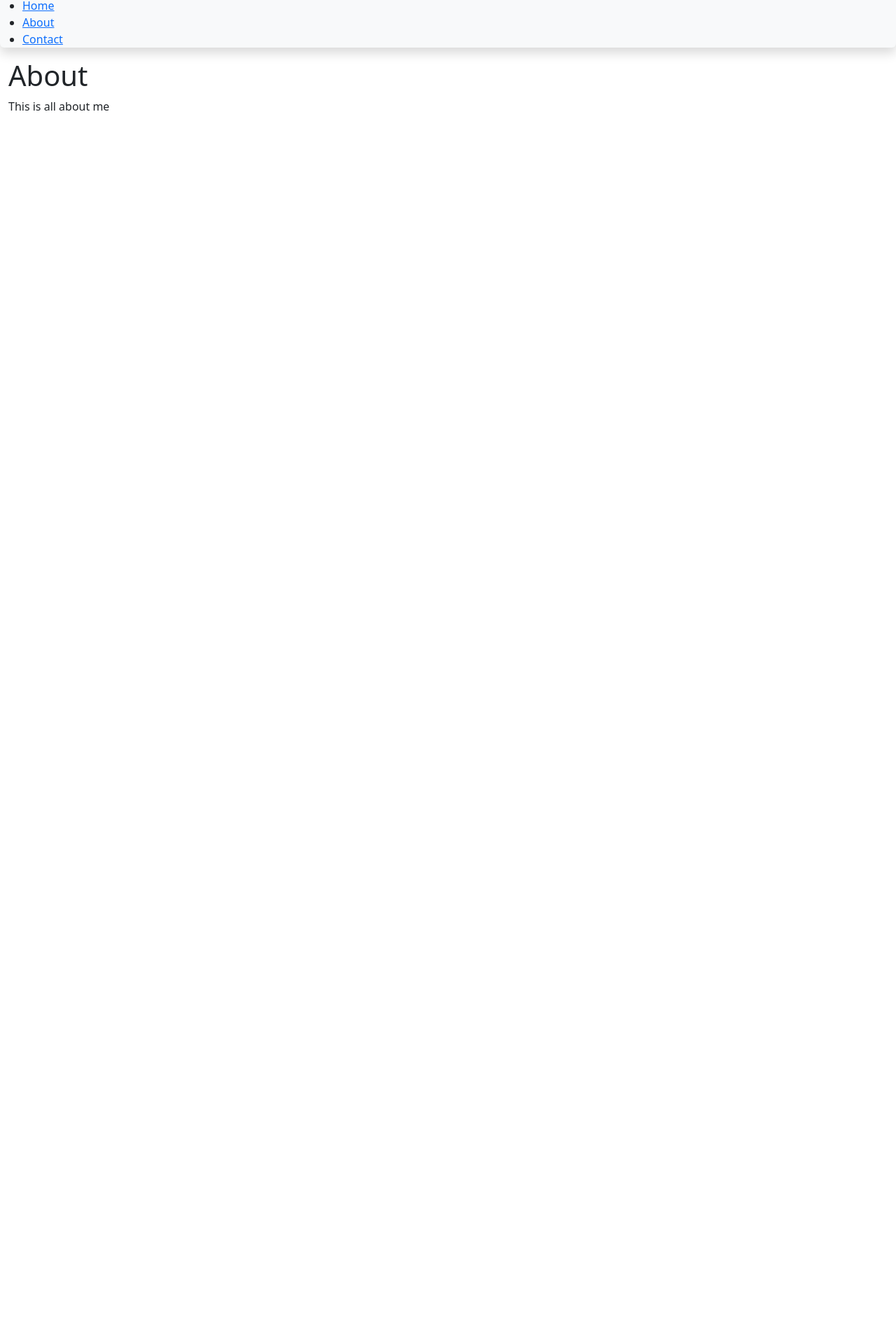
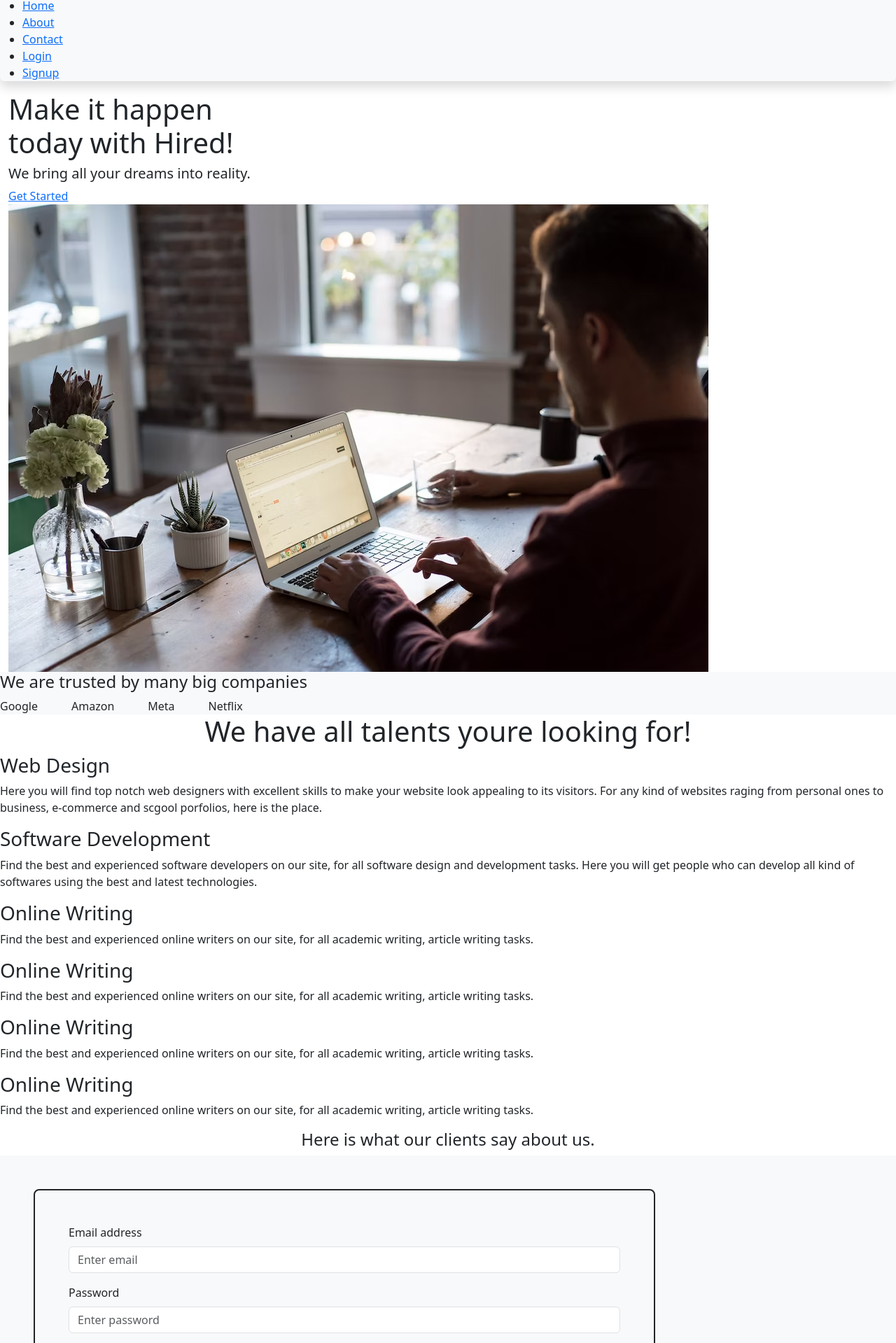
Before and after one commit to munyi-victor/hired, a React (Create React App) app: page /about in a window 1280 px wide. Shown: the part 108-2027 px from the top of the page at 70% size. Before the commit the page ends 800 px from the top, so only its background shows below. Built offline with nearby package versions, Linux system fonts and the light colour scheme.

Commit message:
designed clients, about and reviews parts

```diff
--- a/src/App.css
+++ b/src/App.css
@@ -7,3 +7,5 @@
 @import url("./styles/Topnav.css");
 @import url("./styles/About.css");
 @import url("./styles/Landing.css");
+@import url("./styles/Clients.css");
+@import url("./styles/Reviews.css");
--- a/src/App.js
+++ b/src/App.js
@@ -1,11 +1,37 @@
 import React from "react";
 
 import './App.css';
-import Home from "./components/Home";
+// import { BrowserRouter, Routes, Route } from "react-router-dom";
+
+import Topnav from "./components/Topnav";
+import Landing from "./components/Landing";
+import About from "./components/About";
+import Contact from "./components/Contact";
+import Clients from "./components/Clients";
+import Reviews from "./components/Reviews";
 
 const App = () => {
   return (
-    <Home/>
+    <>
+      <div>
+        <Topnav/>
+        <Landing />
+        <Clients />
+        <About />
+        <Reviews/>
+        <Contact />
+      </div>
+
+
+    </>
+    // <BrowserRouter>
+    //     <Topnav />
+    //     <Routes>
+    //       <Route path="/" element={<Landing />} />
+    //       <Route path="/about" element={<About />} />
+    //       <Route path="/contact" element={<Contact />} />
+    //     </Routes>
+    //   </BrowserRouter>
   );
 };
 
--- a/src/components/About.js
+++ b/src/components/About.js
@@ -2,13 +2,63 @@ import React from 'react'
 
 const About = () => {
   return (
-    <div className="container-fluid" id="about">
-      <h1>About</h1>
-      <p>This is all about me</p>
+    <div className="about" id="about">
+      <div className="abt-head">
+        <center>
+          <h1>We have all talents youre looking for!</h1>
+        </center>
+      </div>
+
+      <div className="talents">
+        <div className="talent">
+          <h3>Web Design</h3>
+          <p>
+            Here you will find top notch web designers with excellent skills to make your website look appealing to its visitors. For any kind of websites raging from personal ones to business, e-commerce and scgool porfolios, here is the place.
+          </p>
+        </div>
+
+        <div className="talent">
+          <h3>Software Development</h3>
+          <p>
+            Find the best and experienced software developers on our site, for all
+            software design and development tasks. Here you will get people who can develop all kind of softwares using the best and latest technologies.
+          </p>
+        </div>
+
+        <div className="talent">
+          <h3>Online Writing</h3>
+          <p>
+            Find the best and experienced online writers on our site, for all
+            academic writing, article writing tasks.
+          </p>
+        </div>
+
+        <div className="talent">
+          <h3>Online Writing</h3>
+          <p>
+            Find the best and experienced online writers on our site, for all
+            academic writing, article writing tasks.
+          </p>
+        </div>
+
+        <div className="talent">
+          <h3>Online Writing</h3>
+          <p>
+            Find the best and experienced online writers on our site, for all
+            academic writing, article writing tasks.
+          </p>
+        </div>
+
+        <div className="talent">
+          <h3>Online Writing</h3>
+          <p>
+            Find the best and experienced online writers on our site, for all
+            academic writing, article writing tasks.
+          </p>
+        </div>
+      </div>
     </div>
   );
 }
 
 export default About
-
-// 1//03psDR_6FGTiPCgYIARAAGAMSNwF-L9IrDqx1ZgDZ3s6riY41w5xtfK5P-Mp2lOLpKeglVuuPVUUnEJPQk1c4NDYIKbhT_AcYq9Y
--- /dev/null
+++ b/src/components/Clients.js
@@ -0,0 +1,27 @@
+import React from 'react'
+
+const Clients = () => {
+  return (
+    <div className="clients bg-light">
+      <div className='c-title'>
+        <h4>We are trusted by many big companies</h4>
+      </div>
+      <div className='d-flex gap-5 companies'>
+        <div>
+          <span>Google</span>
+        </div>
+        <div>
+          <span>Amazon</span>
+        </div>
+        <div>
+          <span>Meta</span>
+        </div>
+        <div>
+          <span>Netflix</span>
+        </div>
+      </div>
+    </div>
+  );
+}
+
+export default Clients;
--- a/src/components/Contact.js
+++ b/src/components/Contact.js
@@ -7,7 +7,7 @@ import Button from "react-bootstrap/esm/Button";
 
 const Contact = () => {
   return (
-    <div className="vh-90 container-fluid p-5" id="contact">
+    <div className="vh-90 p-5 bg-light" id="contact">
       <Form className="w-75 h-75 border border-2 border-dark p-5 rounded-3">
         <FormGroup className="mb-3">
           <FormLabel>Email address</FormLabel>
--- a/src/components/Home.js
+++ b/src/components/Home.js
@@ -8,14 +8,7 @@ import About from "./About";
 
 const Home = () => {
   return (
-    <BrowserRouter>
-      <Topnav />
-      <Routes>
-        <Route path="/" element={<Landing />} />
-        <Route path="/about" element={<About />} />
-        <Route path="/contact" element={<Contact />} />
-      </Routes>
-    </BrowserRouter>
+
   );
 }
 
--- /dev/null
+++ b/src/components/Reviews.js
@@ -0,0 +1,13 @@
+import React from "react";
+
+const Reviews = () => {
+  return (
+    <div className="reviews">
+      <center>
+        <h4>Here is what our clients say about us.</h4>
+      </center>
+    </div>
+  );
+}
+
+export default Reviews;
--- a/src/components/Topnav.js
+++ b/src/components/Topnav.js
@@ -1,6 +1,6 @@
 /* eslint-disable jsx-a11y/anchor-is-valid */
 import React, {useRef} from 'react';
-import { Link } from 'react-router-dom';
+// import { Link } from 'react-router-dom';
 
 const Topnav = () => {
   const menu = useRef();
@@ -29,16 +29,29 @@ const Topnav = () => {
         </span>
         <ul>
           <li>
-            <Link to="/" scroll={false}>
+            <a href="/" scroll={false}>
               Home
-            </Link>
+            </a>
           </li>
           <li>
-            <Link to="about">About</Link>
+            <a href="#about">About</a>
           </li>
           <li>
-            <Link to="contact">Contact</Link>
+            <a href="#contact">Contact</a>
           </li>
+
+          <div className='btns'>
+            <li>
+              <a href="#" className="button">
+                Login
+              </a>
+            </li>
+            <li>
+              <a href="#" className="button">
+                Signup
+              </a>
+            </li>
+          </div>
         </ul>
       </div>
     </div>
--- a/src/styles/About.css
+++ b/src/styles/About.css
@@ -0,0 +1,22 @@
+.about {
+  height: 100vh;
+  width: 100%;
+  padding-top: 20px;
+}
+
+.talents {
+  margin-top: 30px;
+  display: flex;
+  flex-wrap: wrap;
+  gap: 20px;
+  margin-left: 10vw;
+}
+
+.talents .talent {
+  height: 35vh;
+  width: 25vw;
+  background-color: #97cdff;
+  padding: 10px 20px;
+  border: 1px solid #333;
+  border-radius: 20px;
+}
--- /dev/null
+++ b/src/styles/Clients.css
@@ -0,0 +1,18 @@
+.clients {
+  height: 50vh;
+}
+
+.c-title {
+  padding-left: 30px;
+  padding-top: 15px;
+}
+
+.companies {
+  margin-left: 30px;
+  padding-bottom: 20px;
+}
+
+.companies span {
+  font-size: 18px;
+  font-weight: bold;
+}
--- /dev/null
+++ b/src/styles/Reviews.css
@@ -0,0 +1,5 @@
+.reviews {
+  background-color: #97cdff;
+  height: 50vh;
+  padding-top: 20px;
+}
--- a/src/styles/Topnav.css
+++ b/src/styles/Topnav.css
@@ -23,6 +23,7 @@
   text-decoration: none;
   font-size: 26px;
   color: #000;
+  cursor: pointer;
 }
 
 .open-menu {
@@ -41,6 +42,25 @@
   right: 40px;
   top: 10px;
   display: none;
+}
+
+.btns {
+  margin-left: 20px;
+  display: flex;
+  gap: 10px;
+  padding-top: 14px;
+
+}
+
+.btns .button {
+  text-decoration: none;
+  padding: 10px 20px;
+  border-radius: 25px;
+  cursor: pointer;
+  background-color: blue;
+  color: white;
+  font-size: 16px;
+  font-weight: bold;
 }
 
 @media only screen and (max-width:670px) {
```
